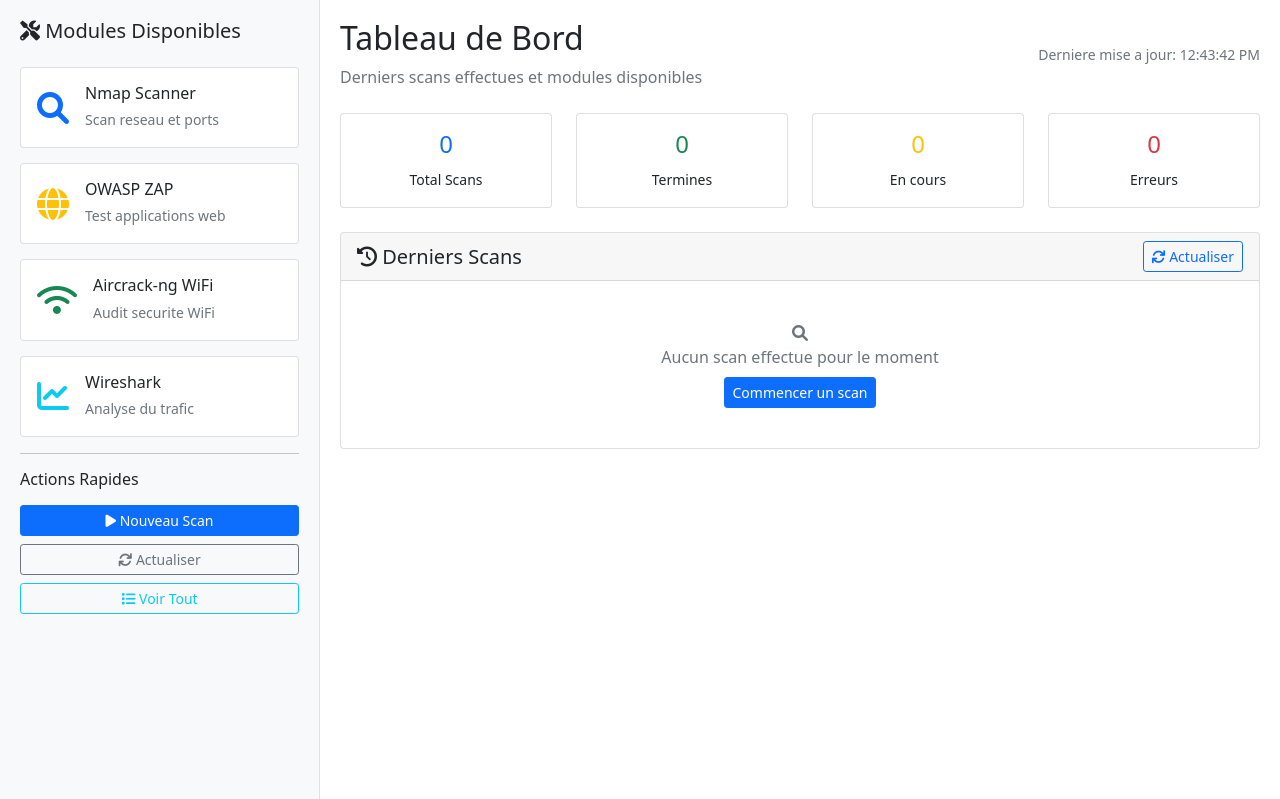
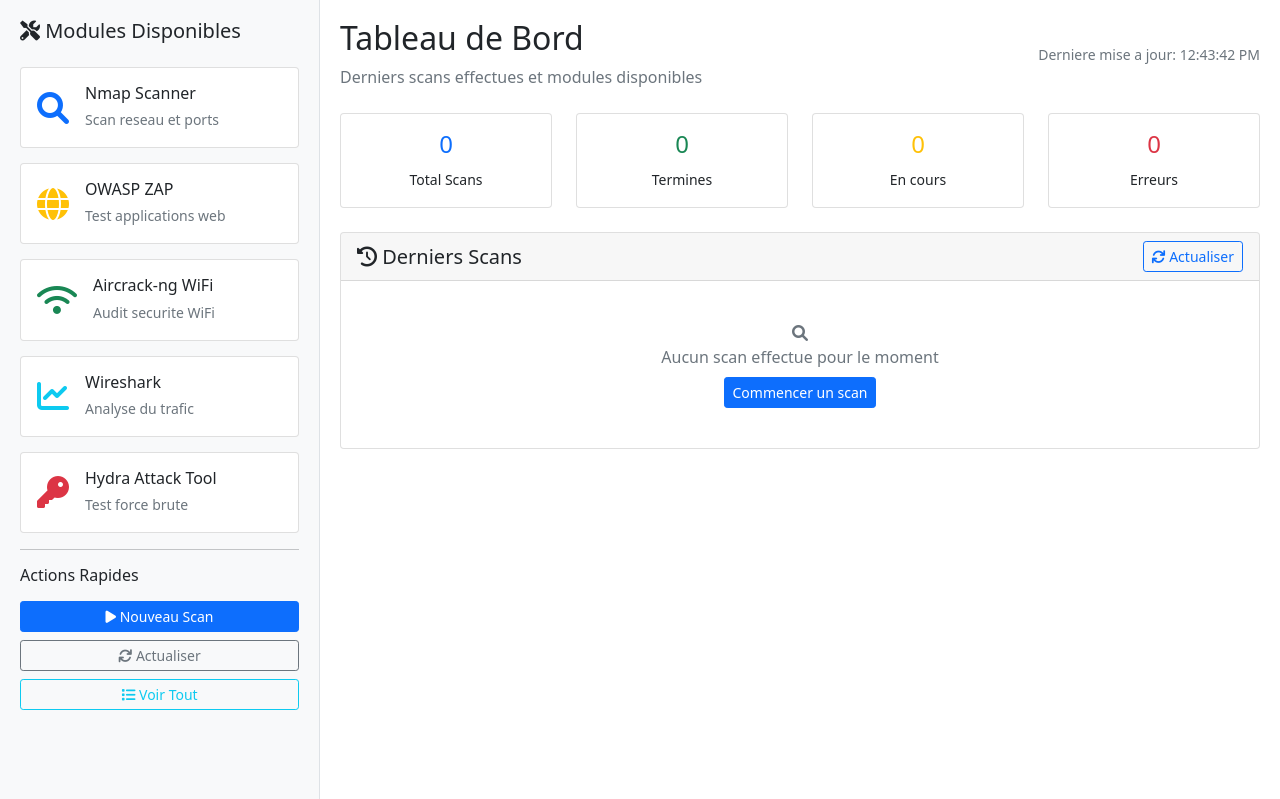
Before and after one commit to lass75/toolbox, a Flask app: page / in a window 1280 px wide. Shown: the part 57-856 px from the top of the page. Run offline with Flask 3, Linux system fonts and the light colour scheme; data that the repository does not hold is empty; some libraries are stand-ins or nearby versions.

```diff
--- a/app.py
+++ b/app.py
@@ -16,6 +16,7 @@ from modules.nmap_module import run_nmap_scan, nmap_quick_scan, nmap_ping_sweep
 from modules.aircrack_module import scan_wifi_networks, monitor_mode_start, monitor_mode_stop, get_wifi_interfaces
 from modules.wireshark_module import capture_traffic, analyze_pcap_file, get_network_interfaces, filter_traffic
 from modules.owasp_zap_module import run_zap_baseline_scan, zap_spider_scan, zap_active_scan, zap_quick_scan, simulate_zap_scan
+from modules.hydra_module import run_hydra_attack, hydra_ssh_attack, hydra_ftp_attack, hydra_http_attack, get_hydra_services, generate_username_list
 
 app = Flask(__name__)
 app.secret_key = 'cybersec_toolbox_2024'
@@ -53,6 +54,11 @@ def wireshark_page():
 def aircrack_page():
     """Page dédiée Aircrack-ng WiFi Scanner"""
     return render_template('aircrack.html')
+
+@app.route('/hydra')
+def hydra_page():
+    """Page dédiée Hydra Password Attack Tool"""
+    return render_template('hydra.html')
 
 # ====== ROUTES NMAP ======
 @app.route('/scan/nmap', methods=['POST'])
@@ -193,6 +199,288 @@ def nmap_progress(scan_id):
         }
 
     return jsonify(response)
+
+# ====== ROUTES HYDRA ======
+@app.route('/scan/hydra', methods=['POST'])
+def hydra_attack():
+    """Endpoint pour attaque Hydra - Support AJAX"""
+    target = request.form.get('target')
+    service = request.form.get('service', 'ssh')
+    username = request.form.get('username')
+    attack_mode = request.form.get('attack_mode', 'default_credentials')
+    port = request.form.get('port')
+
+    if not target:
+        if 'XMLHttpRequest' in request.headers.get('X-Requested-With', ''):
+            return jsonify({'error': 'Veuillez spécifier une cible'}), 400
+        else:
+            flash('Veuillez spécifier une cible', 'error')
+            return redirect(url_for('hydra_page'))
+
+    if not username:
+        if 'XMLHttpRequest' in request.headers.get('X-Requested-With', ''):
+            return jsonify({'error': 'Veuillez spécifier un nom d\'utilisateur'}), 400
+        else:
+            flash('Veuillez spécifier un nom d\'utilisateur', 'error')
+            return redirect(url_for('hydra_page'))
+
+    attack_id = f"hydra_{int(time.time())}"
+    scan_status[attack_id] = {
+        'status': 'running',
+        'tool': 'Hydra',
+        'target': target,
+        'service': service,
+        'username': username,
+        'attack_mode': attack_mode,
+        'port': port,
+        'start_time': datetime.now().strftime('%Y-%m-%d %H:%M:%S')
+    }
+
+    def run_attack():
+        try:
+            # Ajouter un délai pour simuler une attaque réelle
+            time.sleep(2)
+            result = run_hydra_attack(target, service, username, attack_mode, port)
+            scan_results[attack_id] = {
+                'success': True,
+                'output': result,
+                'tool': 'Hydra',
+                'target': target,
+                'service': service,
+                'username': username,
+                'attack_mode': attack_mode,
+                'timestamp': datetime.now().strftime('%Y-%m-%d %H:%M:%S')
+            }
+            scan_status[attack_id]['status'] = 'completed'
+        except Exception as e:
+            scan_results[attack_id] = {
+                'success': False,
+                'error': str(e),
+                'tool': 'Hydra',
+                'target': target,
+                'service': service,
+                'username': username,
+                'timestamp': datetime.now().strftime('%Y-%m-%d %H:%M:%S')
+            }
+            scan_status[attack_id]['status'] = 'error'
+
+    thread = threading.Thread(target=run_attack)
+    thread.start()
+
+    # Réponse différente selon le type de requête
+    if 'XMLHttpRequest' in request.headers.get('X-Requested-With', ''):
+        # Requête AJAX
+        return jsonify({
+            'success': True,
+            'attack_id': attack_id,
+            'message': f'Attaque Hydra démarrée sur {target}:{service}',
+            'status': 'running'
+        })
+    else:
+        # Requête normale
+        flash(f'Attaque Hydra démarrée sur {target}:{service}', 'success')
+        return redirect(url_for('hydra_page'))
+
+@app.route('/scan/hydra/progress/<attack_id>')
+def hydra_progress(attack_id):
+    """API pour suivre le progrès d'une attaque Hydra"""
+    if attack_id not in scan_status:
+        return jsonify({'error': 'Attaque non trouvée'}), 404
+
+    status = scan_status[attack_id]
+    result = scan_results.get(attack_id)
+
+    response = {
+        'attack_id': attack_id,
+        'status': status['status'],
+        'tool': status['tool'],
+        'target': status.get('target'),
+        'service': status.get('service'),
+        'username': status.get('username'),
+        'attack_mode': status.get('attack_mode'),
+        'start_time': status.get('start_time')
+    }
+
+    if result:
+        response['result'] = {
+            'success': result['success'],
+            'output': result.get('output', ''),
+            'error': result.get('error', ''),
+            'timestamp': result.get('timestamp')
+        }
+
+    return jsonify(response)
+
+@app.route('/hydra/services/api')
+def hydra_services_api():
+    """API pour récupérer les services supportés par Hydra"""
+    try:
+        services = get_hydra_services()
+        return jsonify({'success': True, 'services': services})
+    except Exception as e:
+        return jsonify({'success': False, 'error': str(e)}), 500
+
+@app.route('/hydra/usernames/api')
+def hydra_usernames_api():
+    """API pour récupérer la liste des utilisateurs communs"""
+    try:
+        usernames = generate_username_list()
+        return jsonify({'success': True, 'usernames': usernames})
+    except Exception as e:
+        return jsonify({'success': False, 'error': str(e)}), 500
+
+@app.route('/scan/hydra/ssh', methods=['POST'])
+def hydra_ssh():
+    """Attaque SSH spécialisée avec Hydra"""
+    target = request.form.get('target')
+    username = request.form.get('username')
+
+    if not target or not username:
+        return jsonify({'error': 'Cible et nom d\'utilisateur requis'}), 400
+
+    attack_id = f"hydra_ssh_{int(time.time())}"
+    scan_status[attack_id] = {
+        'status': 'running',
+        'tool': 'Hydra SSH',
+        'target': target,
+        'username': username,
+        'start_time': datetime.now().strftime('%Y-%m-%d %H:%M:%S')
+    }
+
+    def run_ssh_attack():
+        try:
+            result = hydra_ssh_attack(target, username)
+            scan_results[attack_id] = {
+                'success': True,
+                'output': result,
+                'tool': 'Hydra SSH',
+                'target': target,
+                'username': username,
+                'timestamp': datetime.now().strftime('%Y-%m-%d %H:%M:%S')
+            }
+            scan_status[attack_id]['status'] = 'completed'
+        except Exception as e:
+            scan_results[attack_id] = {
+                'success': False,
+                'error': str(e),
+                'tool': 'Hydra SSH',
+                'target': target,
+                'timestamp': datetime.now().strftime('%Y-%m-%d %H:%M:%S')
+            }
+            scan_status[attack_id]['status'] = 'error'
+
+    thread = threading.Thread(target=run_ssh_attack)
+    thread.start()
+
+    return jsonify({
+        'success': True,
+        'attack_id': attack_id,
+        'message': f'Attaque SSH Hydra démarrée sur {target}',
+        'status': 'running'
+    })
+
+@app.route('/scan/hydra/ftp', methods=['POST'])
+def hydra_ftp():
+    """Attaque FTP spécialisée avec Hydra"""
+    target = request.form.get('target')
+    username = request.form.get('username')
+
+    if not target or not username:
+        return jsonify({'error': 'Cible et nom d\'utilisateur requis'}), 400
+
+    attack_id = f"hydra_ftp_{int(time.time())}"
+    scan_status[attack_id] = {
+        'status': 'running',
+        'tool': 'Hydra FTP',
+        'target': target,
+        'username': username,
+        'start_time': datetime.now().strftime('%Y-%m-%d %H:%M:%S')
+    }
+
+    def run_ftp_attack():
+        try:
+            result = hydra_ftp_attack(target, username)
+            scan_results[attack_id] = {
+                'success': True,
+                'output': result,
+                'tool': 'Hydra FTP',
+                'target': target,
+                'username': username,
+                'timestamp': datetime.now().strftime('%Y-%m-%d %H:%M:%S')
+            }
+            scan_status[attack_id]['status'] = 'completed'
+        except Exception as e:
+            scan_results[attack_id] = {
+                'success': False,
+                'error': str(e),
+                'tool': 'Hydra FTP',
+                'target': target,
+                'timestamp': datetime.now().strftime('%Y-%m-%d %H:%M:%S')
+            }
+            scan_status[attack_id]['status'] = 'error'
+
+    thread = threading.Thread(target=run_ftp_attack)
+    thread.start()
+
+    return jsonify({
+        'success': True,
+        'attack_id': attack_id,
+        'message': f'Attaque FTP Hydra démarrée sur {target}',
+        'status': 'running'
+    })
+
+@app.route('/scan/hydra/http', methods=['POST'])
+def hydra_http():
+    """Attaque HTTP Basic Auth spécialisée avec Hydra"""
+    target = request.form.get('target')
+    username = request.form.get('username')
+    path = request.form.get('path', '/')
+
+    if not target or not username:
+        return jsonify({'error': 'Cible et nom d\'utilisateur requis'}), 400
+
+    attack_id = f"hydra_http_{int(time.time())}"
+    scan_status[attack_id] = {
+        'status': 'running',
+        'tool': 'Hydra HTTP',
+        'target': target,
+        'username': username,
+        'path': path,
+        'start_time': datetime.now().strftime('%Y-%m-%d %H:%M:%S')
+    }
+
+    def run_http_attack():
+        try:
+            result = hydra_http_attack(target, username, path)
+            scan_results[attack_id] = {
+                'success': True,
+                'output': result,
+                'tool': 'Hydra HTTP',
+                'target': target,
+                'username': username,
+                'path': path,
+                'timestamp': datetime.now().strftime('%Y-%m-%d %H:%M:%S')
+            }
+            scan_status[attack_id]['status'] = 'completed'
+        except Exception as e:
+            scan_results[attack_id] = {
+                'success': False,
+                'error': str(e),
+                'tool': 'Hydra HTTP',
+                'target': target,
+                'timestamp': datetime.now().strftime('%Y-%m-%d %H:%M:%S')
+            }
+            scan_status[attack_id]['status'] = 'error'
+
+    thread = threading.Thread(target=run_http_attack)
+    thread.start()
+
+    return jsonify({
+        'success': True,
+        'attack_id': attack_id,
+        'message': f'Attaque HTTP Hydra démarrée sur {target}',
+        'status': 'running'
+    })
 
 # ====== ROUTES AIRCRACK-NG ======
 @app.route('/scan/wifi', methods=['POST'])
@@ -798,7 +1086,8 @@ def health_check():
             'nmap': True,
             'wireshark': True,
             'owasp_zap': True,
-            'aircrack_ng': True
+            'aircrack_ng': True,
+            'hydra': True
         }
     })
 
@@ -950,6 +1239,7 @@ if __name__ == '__main__':
     print("   • OWASP ZAP (Test applications web)")
     print("   • Wireshark (Analyse trafic réseau)")
     print("   • Aircrack-ng (Sécurité WiFi)")
+    print("   • Hydra (Test robustesse mots de passe)")
     print(f"🌐 Application accessible sur: http://127.0.0.1:5000")
     print("⚠️  Utilisez uniquement sur vos propres systèmes ou avec autorisation!")
 
--- a/templates/index.html
+++ b/templates/index.html
@@ -105,6 +105,19 @@
                             <div>
                                 <h6 class="card-title mb-1">Wireshark</h6>
                                 <small class="text-muted">Analyse du trafic</small>
+                            </div>
+                        </div>
+                    </div>
+                </div>
+
+                <!-- Module Hydra - NOUVEAU avec redirection directe -->
+                <div class="card module-card" onclick="window.location.href='{{ url_for('hydra_page') }}'">
+                    <div class="card-body">
+                        <div class="d-flex align-items-center">
+                            <i class="fas fa-key fa-2x text-danger me-3"></i>
+                            <div>
+                                <h6 class="card-title mb-1">Hydra Attack Tool</h6>
+                                <small class="text-muted">Test force brute</small>
                             </div>
                         </div>
                     </div>
@@ -290,6 +303,8 @@
                                 <div class="text-muted small">
                                     ${result.target ? 'Cible: ' + result.target : ''}
                                     ${result.interface ? 'Interface: ' + result.interface : ''}
+                                    ${result.service ? 'Service: ' + result.service : ''}
+                                    ${result.username ? 'User: ' + result.username : ''}
                                 </div>
                                 <div class="text-muted small">
                                     <i class="fas fa-clock"></i> ${result.timestamp}
@@ -331,7 +346,11 @@
                 'OWASP ZAP': 'fas fa-globe text-warning',
                 'Aircrack-ng (Sécurité Wifi)': 'fas fa-wifi text-success',
                 'WiFi Scanner': 'fas fa-wifi text-success',
-                'Wireshark': 'fas fa-chart-line text-info'
+                'Wireshark': 'fas fa-chart-line text-info',
+                'Hydra': 'fas fa-key text-danger',
+                'Hydra SSH': 'fas fa-key text-danger',
+                'Hydra FTP': 'fas fa-key text-danger',
+                'Hydra HTTP': 'fas fa-key text-danger'
             };
             return icons[tool] || 'fas fa-cog';
         }
@@ -396,6 +415,26 @@
                         </ul>
                         <a href="/wireshark" class="btn btn-info">Utiliser Wireshark</a>
                     `
+                },
+                'hydra': {
+                    title: 'Hydra Password Attack Tool',
+                    content: `
+                        <p><strong>Description:</strong> Outil de force brute pour tester la robustesse des mots de passe</p>
+                        <p><strong>Fonctionnalites:</strong></p>
+                        <ul>
+                            <li>Attaques par force brute multi-protocoles</li>
+                            <li>Support SSH, FTP, HTTP, RDP, Telnet</li>
+                            <li>Dictionnaires de mots de passe personnalises</li>
+                            <li>Test d'identifiants par defaut</li>
+                            <li>Attaques paralleles optimisees</li>
+                            <li>Detection de vulnerabilites d'authentification</li>
+                        </ul>
+                        <div class="alert alert-warning">
+                            <i class="fas fa-exclamation-triangle"></i>
+                            <strong>Attention:</strong> Utilisez uniquement sur vos propres systemes ou avec autorisation explicite.
+                        </div>
+                        <a href="/hydra" class="btn btn-danger">Utiliser Hydra</a>
+                    `
                 }
             };
 
```
Also changed, not shown: modules/hydra_module.py (+61 -19 lines), 8 other files.
